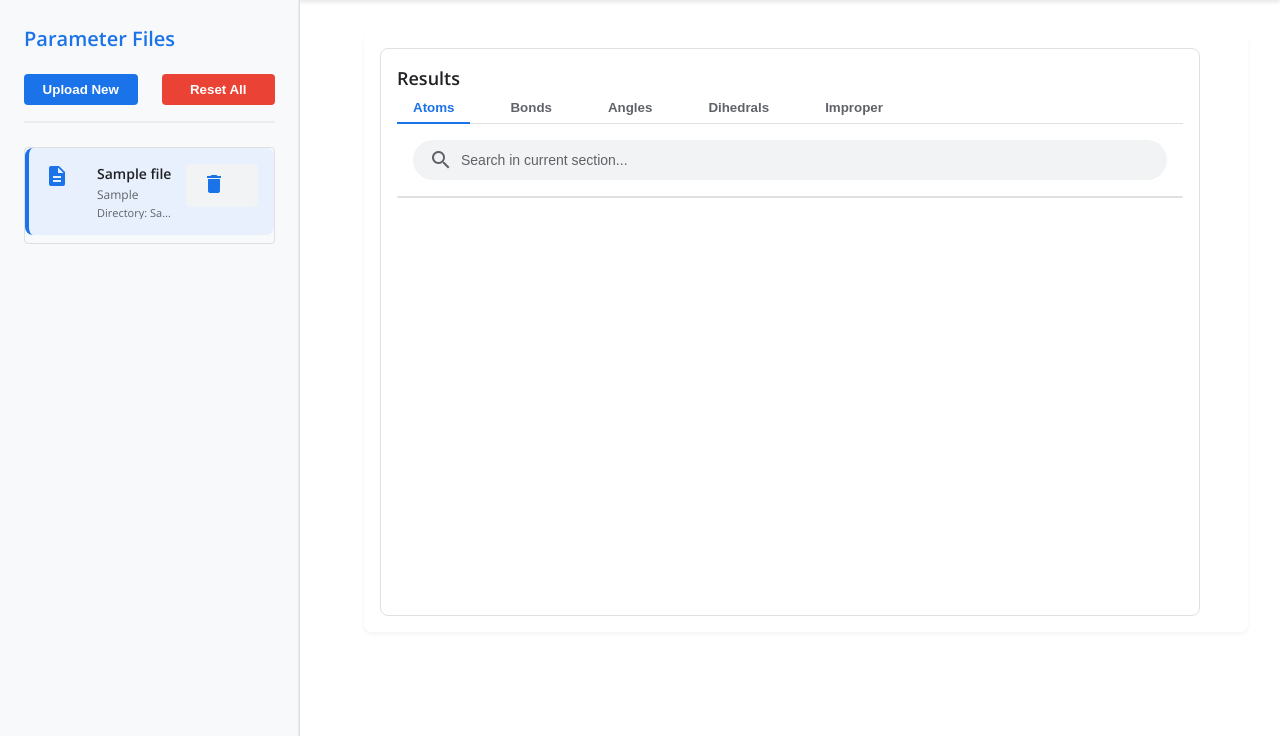
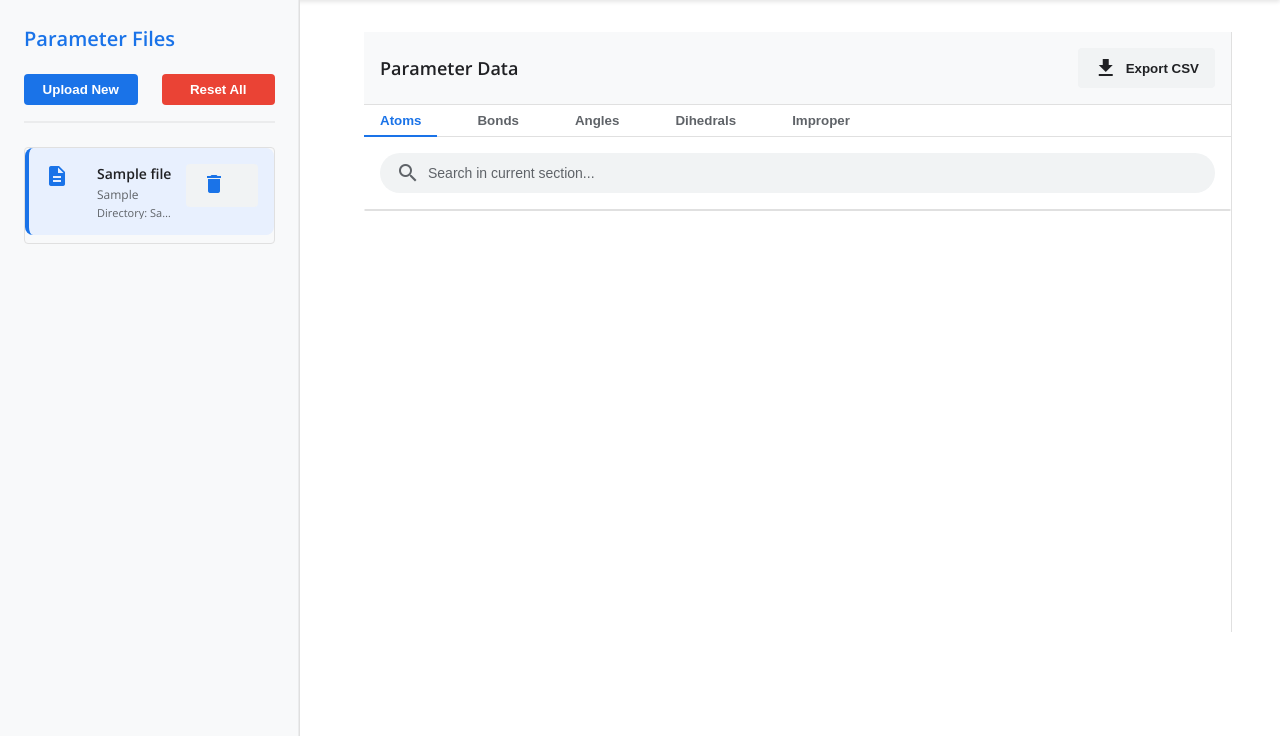
Before and after one commit to fl-sean03/CHARMM-Parameter-File-Search-Engine, a Flask app: template frontend/templates/index.html in a window 1280 px wide. Shown: the part 100-836 px from the top of the page. Run offline with Flask 3, Linux system fonts and the light colour scheme; the template is opened without the code that fills it: most values are stand-ins (such as "Sample title", 1, 10 or a date in 2020).

Commit message:
refactor: Enhance UI with improved headers, scrolling, and action buttons

```diff
--- a/frontend/static/css/main.css
+++ b/frontend/static/css/main.css
@@ -210,50 +210,72 @@ h2 {
 /* Split View */
 .split-view {
     display: flex;
-    gap: 2rem;
+    gap: 1rem;
     height: calc(100vh - 200px);
     transition: all 0.3s ease;
-    padding: 1rem;
     background: #FFFFFF;
-    border-radius: 8px;
-    box-shadow: 0 2px 4px rgba(0,0,0,0.05);
 }
 
 .results-panel {
     flex: 1;
     min-width: 0;
     overflow: auto;
+    background: #FFFFFF;
+    border-right: 1px solid #E0E0E0;
+}
+
+.panel-header {
+    display: flex;
+    justify-content: space-between;
+    align-items: center;
     padding: 1rem;
-    background: #FFFFFF;
-    border-radius: 8px;
-    border: 1px solid #E0E0E0;
+    background: #F8F9FA;
+    border-bottom: 1px solid #E0E0E0;
+    position: sticky;
+    top: 0;
+    z-index: 20;
+}
+
+.header-actions {
+    display: flex;
+    gap: 0.5rem;
+}
+
+.header-actions .btn {
+    display: flex;
+    align-items: center;
+    gap: 0.5rem;
 }
 
 .file-view-panel {
     flex: 0;
     width: 0;
     background: #FFFFFF;
-    border-radius: 8px;
-    box-shadow: -2px 0 8px rgba(0,0,0,0.05);
     transition: all 0.3s ease;
     overflow: hidden;
     opacity: 0;
+    display: flex;
+    flex-direction: column;
 }
 
 .file-view-panel.active {
     flex: 1;
     width: 50%;
-    padding: 1rem;
     opacity: 1;
-    border: 1px solid #E0E0E0;
+}
+
+.file-content-wrapper {
+    flex: 1;
+    overflow: auto;
+    background: #F8F9FA;
 }
 
 .file-view-header {
     display: flex;
     justify-content: space-between;
     align-items: center;
-    margin-bottom: 1rem;
-    padding-bottom: 0.5rem;
+    padding: 1rem;
+    background: #F8F9FA;
     border-bottom: 1px solid #E0E0E0;
 }
 
--- a/frontend/static/js/app.js
+++ b/frontend/static/js/app.js
@@ -170,9 +170,42 @@ document.addEventListener('DOMContentLoaded', function() {
         }
     }
 
-    // Add close button handler
+    // Add button handlers for file view panel
     document.querySelector('.close-file-view')?.addEventListener('click', () => {
         document.getElementById('file-view-panel').classList.remove('active');
+    });
+
+    document.getElementById('toggle-wrap')?.addEventListener('click', (e) => {
+        const button = e.currentTarget;
+        const content = document.getElementById('file-content');
+        const isWrapped = content.style.whiteSpace === 'pre-wrap';
+        content.style.whiteSpace = isWrapped ? 'pre' : 'pre-wrap';
+        button.classList.toggle('active');
+    });
+
+    document.getElementById('copy-content')?.addEventListener('click', async () => {
+        const content = document.getElementById('file-content');
+        try {
+            await navigator.clipboard.writeText(content.textContent);
+            showAlert('Content copied to clipboard', 'success');
+        } catch (err) {
+            showAlert('Failed to copy content', 'error');
+        }
+    });
+
+    document.getElementById('export-csv')?.addEventListener('click', async () => {
+        const activeTab = document.querySelector('.tab-btn.active');
+        const fileItem = document.querySelector('.file-item.selected');
+        if (!activeTab || !fileItem) return;
+
+        const section = activeTab.dataset.section;
+        const dir = fileItem.dataset.dir;
+
+        try {
+            window.location.href = `/download_csv/${section}/${dir}`;
+        } catch (error) {
+            showAlert('Error exporting CSV', 'error');
+        }
     });
 
     // Add tab click handlers
--- a/frontend/templates/index.html
+++ b/frontend/templates/index.html
@@ -64,7 +64,15 @@
             <section class="results-section">
                 <div class="split-view">
                     <div class="results-panel">
-                        <h2>Results</h2>
+                        <div class="panel-header">
+                            <h2>Parameter Data</h2>
+                            <div class="header-actions">
+                                <button class="btn btn-secondary" id="export-csv">
+                                    <span class="material-icons">download</span>
+                                    Export CSV
+                                </button>
+                            </div>
+                        </div>
                         <div class="section-tabs">
                     <button class="tab-btn active" data-section="ATOMS">Atoms</button>
                     <button class="tab-btn" data-section="BONDS">Bonds</button>
@@ -85,12 +93,22 @@
                     </div>
                     <div class="file-view-panel" id="file-view-panel">
                         <div class="file-view-header">
-                            <h3>Original File View</h3>
-                            <button class="btn btn-secondary close-file-view">
-                                <span class="material-icons">close</span>
-                            </button>
+                            <h3>Source File View</h3>
+                            <div class="header-actions">
+                                <button class="btn btn-secondary" id="toggle-wrap">
+                                    <span class="material-icons">wrap_text</span>
+                                </button>
+                                <button class="btn btn-secondary" id="copy-content">
+                                    <span class="material-icons">content_copy</span>
+                                </button>
+                                <button class="btn btn-secondary close-file-view">
+                                    <span class="material-icons">close</span>
+                                </button>
+                            </div>
                         </div>
-                        <pre id="file-content"></pre>
+                        <div class="file-content-wrapper">
+                            <pre id="file-content"></pre>
+                        </div>
                     </div>
                 </div>
             </section>
```
